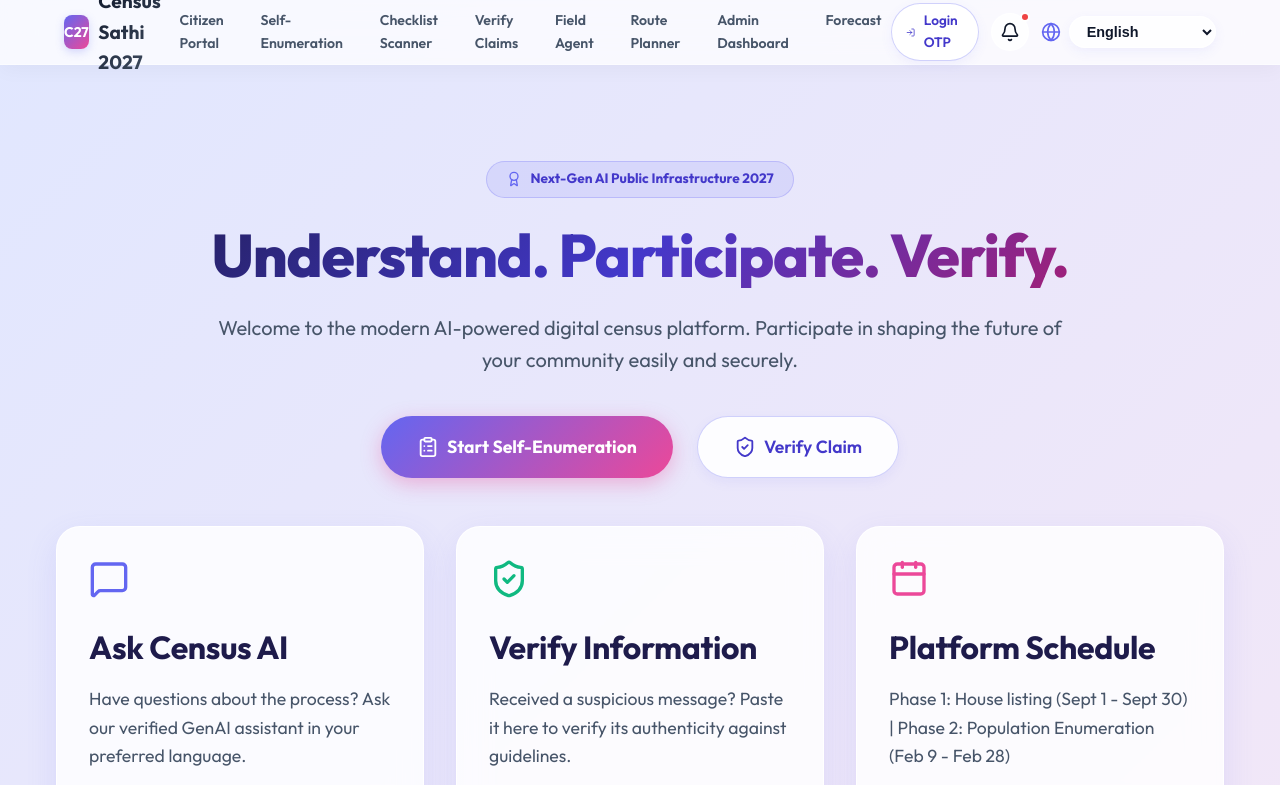
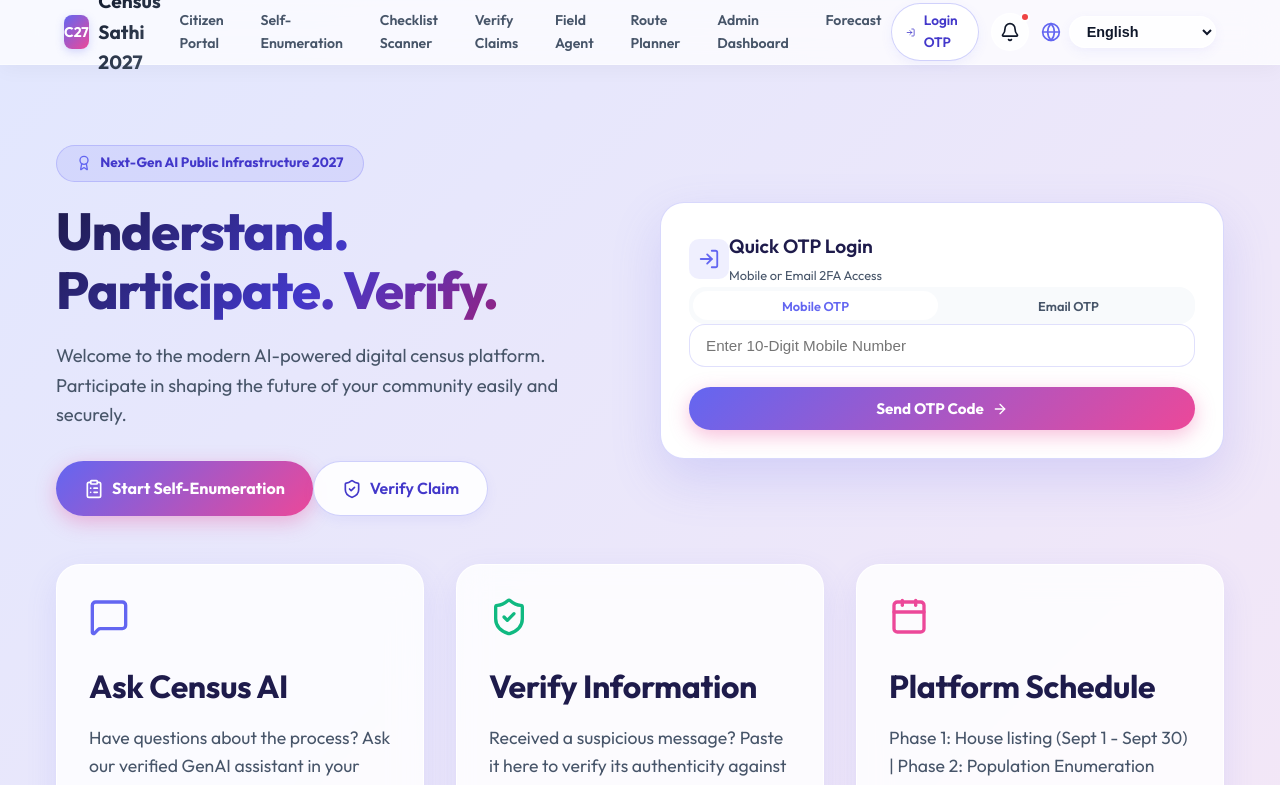
Before and after one commit to gauravv-yadav/census-sathi-2027, a React (Vite) app: page /citizen in a window 1280 px wide. Shown: the top 785 px of the page. Built offline with nearby package versions, Linux system fonts and the light colour scheme.

Commit message:
Embed Quick OTP Login card directly onto main hero screen

```diff
--- a/src/pages/citizen/LandingPage.jsx
+++ b/src/pages/citizen/LandingPage.jsx
@@ -1,10 +1,32 @@
+import { useState } from 'react';
 import { Link } from 'react-router-dom';
-import { ShieldCheck, MessageSquare, ClipboardList, Calendar, Download, Phone, FileText, HelpCircle, UserCheck, ShieldAlert, Award } from 'lucide-react';
+import { ShieldCheck, MessageSquare, ClipboardList, Calendar, Download, Phone, FileText, HelpCircle, Award, LogIn, Mail, ArrowRight } from 'lucide-react';
 import Navbar from '../../components/layout/Navbar';
 import Footer from '../../components/layout/Footer';
 import { t } from '../../utils/i18n';
 
 export default function LandingPage() {
+  const [method, setMethod] = useState('mobile');
+  const [identifier, setIdentifier] = useState('');
+  const [step, setStep] = useState(1);
+  const [otp, setOtp] = useState(['', '', '', '']);
+  const [isVerifying, setIsVerifying] = useState(false);
+
+  const handleSendOtp = (e) => {
+    e.preventDefault();
+    if (!identifier.trim()) return;
+    setStep(2);
+  };
+
+  const handleVerifyOtp = (e) => {
+    e.preventDefault();
+    setIsVerifying(true);
+    setTimeout(() => {
+      setIsVerifying(false);
+      alert("Successfully Authenticated!");
+    }, 1000);
+  };
+
   const handleDownload = (fileName) => {
     alert(`Downloading ${fileName}... (Demo PDF file trigger)`);
   };
@@ -14,30 +36,129 @@ export default function LandingPage() {
       <Navbar />
 
       <main className="page-content container">
-        {/* Hero Banner */}
-        <section className="text-center" style={{ padding: '3rem 0 3rem' }}>
+
+        {/* Hero Section + Quick OTP Login Card on Screen */}
+        <section style={{ padding: '2rem 0 3rem', display: 'grid', gridTemplateColumns: 'repeat(auto-fit, minmax(320px, 1fr))', gap: '2.5rem', alignItems: 'center' }}>
+
+          <div>
             <div style={{
               display: 'inline-flex', alignItems: 'center', gap: '0.5rem',
               backgroundColor: 'rgba(99, 102, 241, 0.12)', color: 'var(--primary-dark)',
               padding: '0.4rem 1.2rem', borderRadius: 'var(--radius-full)',
-            fontWeight: '700', fontSize: '0.85rem', marginBottom: '1.5rem',
+              fontWeight: '700', fontSize: '0.85rem', marginBottom: '1.25rem',
               border: '1px solid rgba(99, 102, 241, 0.25)'
             }}>
               <Award size={16} color="var(--primary-color)" /> Next-Gen AI Public Infrastructure 2027
             </div>
 
-          <h1 style={{ fontSize: '3.75rem', marginBottom: '1.5rem' }}>{t('heroTitle')}</h1>
-          <p style={{ fontSize: '1.25rem', maxWidth: '850px', margin: '0 auto 2.5rem' }}>
+            <h1 style={{ fontSize: '3.25rem', marginBottom: '1.25rem', lineHeight: '1.15' }}>{t('heroTitle')}</h1>
+            <p style={{ fontSize: '1.15rem', margin: '0 0 2rem 0', color: 'var(--text-muted)' }}>
               {t('heroSubtitle')}
             </p>
-          <div className="flex justify-center gap-4 flex-wrap">
-            <Link to="/citizen/enumerate" className="btn-primary" style={{ fontSize: '1.1rem', padding: '1rem 2.25rem' }}>
-              <ClipboardList size={22} /> {t('btnStart')}
+
+            <div className="flex gap-3 flex-wrap">
+              <Link to="/citizen/enumerate" className="btn-primary" style={{ fontSize: '1rem', padding: '0.85rem 1.75rem' }}>
+                <ClipboardList size={20} /> {t('btnStart')}
               </Link>
-            <Link to="/citizen/verify" className="btn-secondary" style={{ fontSize: '1.1rem', padding: '1rem 2.25rem' }}>
-              <ShieldCheck size={22} /> Verify Claim
+              <Link to="/citizen/verify" className="btn-secondary" style={{ fontSize: '1rem', padding: '0.85rem 1.75rem' }}>
+                <ShieldCheck size={20} /> Verify Claim
               </Link>
             </div>
+          </div>
+
+          {/* Quick OTP Authentication Card Right on Main Screen */}
+          <div className="card" style={{ backgroundColor: 'white', padding: '1.75rem', border: '1.5px solid rgba(99, 102, 241, 0.25)', boxShadow: 'var(--shadow-lg)' }}>
+            <div className="flex items-center gap-3 mb-3">
+              <div style={{
+                width: '40px', height: '40px', borderRadius: '10px',
+                backgroundColor: 'rgba(99, 102, 241, 0.1)', color: 'var(--primary-color)',
+                display: 'flex', alignItems: 'center', justifyContent: 'center'
+              }}>
+                <LogIn size={22} />
+              </div>
+              <div>
+                <h3 style={{ margin: 0, fontSize: '1.2rem' }}>Quick OTP Login</h3>
+                <span style={{ fontSize: '0.8rem', color: 'var(--text-muted)' }}>Mobile or Email 2FA Access</span>
+              </div>
+            </div>
+
+            {step === 1 ? (
+              <form onSubmit={handleSendOtp}>
+                <div className="flex gap-2 mb-3" style={{ backgroundColor: 'var(--bg-main)', padding: '0.25rem', borderRadius: 'var(--radius-md)' }}>
+                  <button
+                    type="button"
+                    onClick={() => { setMethod('mobile'); setIdentifier(''); }}
+                    style={{
+                      flex: 1, padding: '0.4rem', borderRadius: 'var(--radius-md)', fontSize: '0.8rem', fontWeight: '600',
+                      backgroundColor: method === 'mobile' ? 'white' : 'transparent',
+                      color: method === 'mobile' ? 'var(--primary-color)' : 'var(--text-muted)'
+                    }}
+                  >
+                    Mobile OTP
+                  </button>
+                  <button
+                    type="button"
+                    onClick={() => { setMethod('email'); setIdentifier(''); }}
+                    style={{
+                      flex: 1, padding: '0.4rem', borderRadius: 'var(--radius-md)', fontSize: '0.8rem', fontWeight: '600',
+                      backgroundColor: method === 'email' ? 'white' : 'transparent',
+                      color: method === 'email' ? 'var(--primary-color)' : 'var(--text-muted)'
+                    }}
+                  >
+                    Email OTP
+                  </button>
+                </div>
+
+                <div style={{ marginBottom: '1.25rem' }}>
+                  <input
+                    type={method === 'mobile' ? 'tel' : 'email'}
+                    className="input-field"
+                    placeholder={method === 'mobile' ? 'Enter 10-Digit Mobile Number' : 'Enter Email ID'}
+                    value={identifier}
+                    onChange={(e) => setIdentifier(e.target.value)}
+                    required
+                    style={{ padding: '0.75rem 1rem', fontSize: '0.95rem' }}
+                  />
+                </div>
+
+                <button type="submit" className="btn-primary" style={{ width: '100%', padding: '0.75rem', fontSize: '0.95rem' }}>
+                  Send OTP Code <ArrowRight size={16} />
+                </button>
+              </form>
+            ) : (
+              <form onSubmit={handleVerifyOtp}>
+                <div style={{ marginBottom: '1.25rem', textAlign: 'center' }}>
+                  <span style={{ fontSize: '0.8rem', color: 'var(--text-muted)' }}>
+                    Enter 4-digit code sent to <strong>{identifier}</strong>
+                  </span>
+                  <div className="flex justify-center gap-2 mt-3">
+                    {[0, 1, 2, 3].map((idx) => (
+                      <input
+                        key={idx}
+                        type="text"
+                        maxLength="1"
+                        className="input-field"
+                        style={{ width: '42px', height: '48px', textAlign: 'center', fontSize: '1.1rem', fontWeight: '700' }}
+                        value={otp[idx]}
+                        onChange={(e) => {
+                          const newOtp = [...otp];
+                          newOtp[idx] = e.target.value;
+                          setOtp(newOtp);
+                          if (e.target.value && e.target.nextSibling) e.target.nextSibling.focus();
+                        }}
+                      />
+                    ))}
+                  </div>
+                </div>
+
+                <button type="submit" className="btn-primary" style={{ width: '100%', padding: '0.75rem', fontSize: '0.95rem' }} disabled={isVerifying}>
+                  {isVerifying ? 'Verifying...' : 'Verify & Continue'}
+                </button>
+              </form>
+            )}
+
+          </div>
+
         </section>
 
         {/* Feature Cards Grid */}
@@ -157,27 +278,6 @@ export default function LandingPage() {
           </div>
         </section>
 
-        {/* Support & Helpline Section */}
-        <section style={{ marginTop: '4rem', marginBottom: '1rem' }}>
-          <div className="card" style={{ backgroundColor: 'var(--bg-ai)', border: '1px solid var(--primary-light)', padding: '2rem' }}>
-            <div className="flex justify-between items-center flex-wrap gap-4">
-              <div>
-                <h3 style={{ margin: 0, color: 'var(--primary-dark)', display: 'flex', items: 'center', gap: '0.5rem' }}>
-                  <Phone size={24} /> Need Help or Technical Support?
-                </h3>
-                <p style={{ margin: '0.5rem 0 0 0', fontSize: '0.95rem' }}>
-                  Our support desk is available 24/7. Call our toll-free assistance number or connect via WhatsApp.
-                </p>
-              </div>
-              <div className="flex gap-3">
-                <a href="tel:1800112027" className="btn-primary" style={{ textDecoration: 'none' }}>
-                  Toll-Free: 1800-11-2027
-                </a>
-              </div>
-            </div>
-          </div>
-        </section>
-
       </main>
       <Footer />
     </div>
```
Lines whose indentation alone changed are shown as unchanged.
